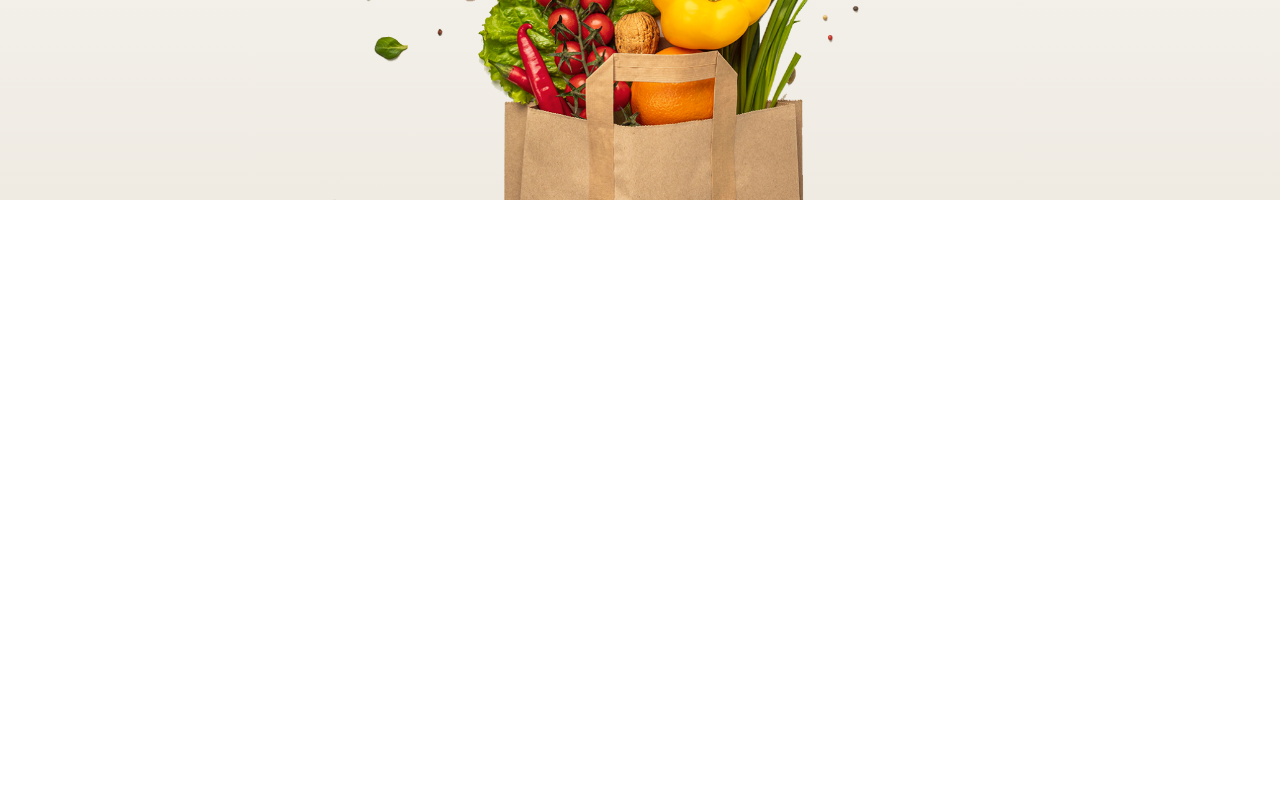
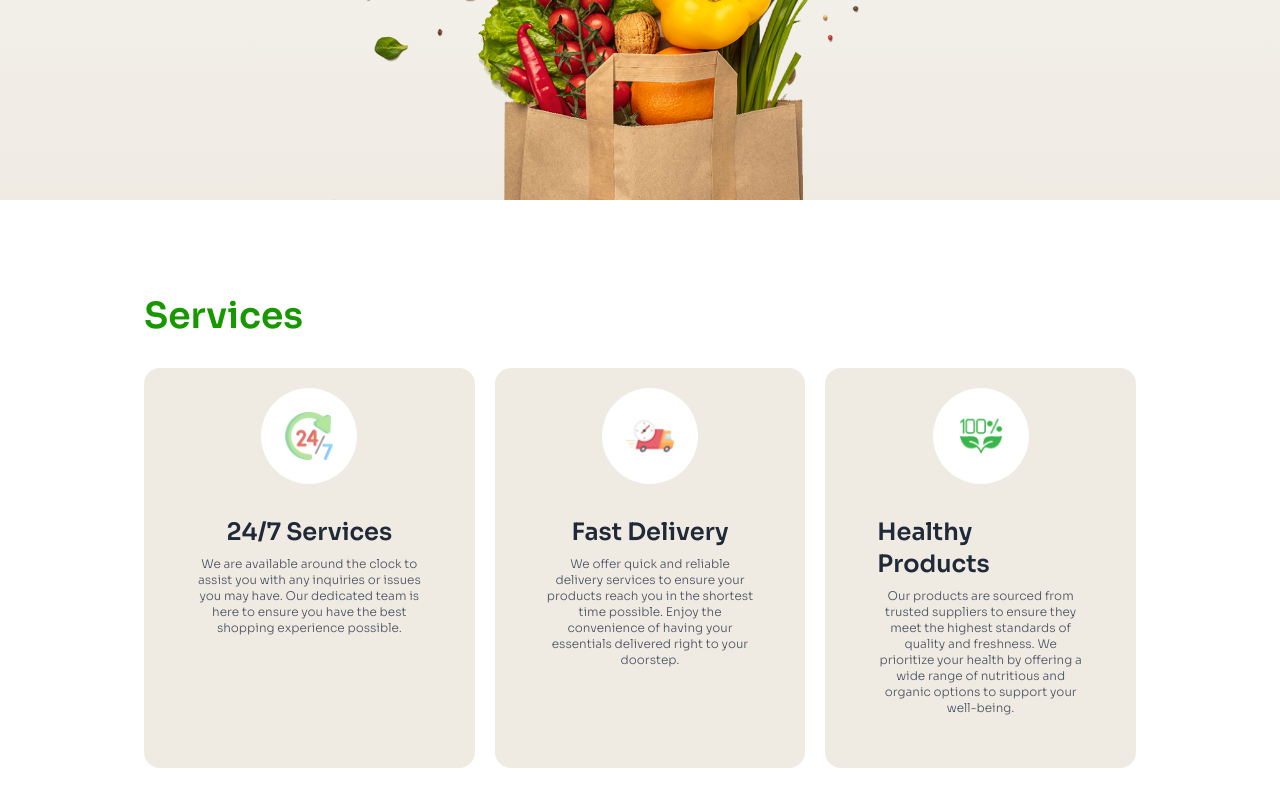
Before and after one commit to sohanrahat/third-assignment, a plain HTML site: page index.html in a window 1280 px wide. Shown: the part 727-1527 px from the top of the page. Before the commit the page ends 1023 px from the top, so only its background shows below. Drawn offline with nearby package versions, Linux system fonts and the light colour scheme.

Commit message:
done with services section

```diff
--- a/index.html
+++ b/index.html
@@ -97,6 +97,7 @@
 
     <!-- banner section -->
 
+
         <div class="my-24">
             <h1 class="font-semibold text-3xl lg:text-6xl text-center">Freshness <span class="text-accent">You Can</span><br> <span class="text-accent">Count On</span>, Prices You’ll Love!</h1>
             <p class="text-xs lg:text-xl text-center py-2 lg:py-5">Shop your daily essentials at unbeatable prices. From fresh produce to pantry<br class="hidden lg:block"> staples, we’ve got you covered every day!</p>
@@ -108,6 +109,54 @@
 
     <main>
 
+        <!-- Services section -->
+    <div class="mx-5 lg:mx-36">
+        <h4 class="text-accent text-left font-semibold text-2xl lg:text-4xl">Services</h4>
+    <!-- service parent  -->
+     <div class="grid grid-cols-1 lg:grid-cols-3 space-x-2 lg:space-x-5">
+         <!-- service 1 -->
+    <div class="py-5 px-5 my-8 card bg-secondary-gray items-center">
+
+        <div class="bg-white rounded-full w-24 h-24 flex items-center justify-center">
+        <img src="images/service.png" alt="Logo" class="w-12 h-12">
+        </div>
+
+    <div class="card-body items-center">
+    <h5 class="font-semibold text-2xl">24/7 Services </h5>
+    <p class="font-light text-xs text-center text-gray-600"> We are available around the clock to assist you with any inquiries or issues you may have. Our dedicated team is here to ensure you have the best shopping experience possible.</p>
+
+    </div>
+</div>
+<!-- service 2 -->
+<div class="py-5 px-5 my-8 card bg-secondary-gray items-center">
+
+    <div class="bg-white rounded-full w-24 h-24 flex items-center justify-center">
+    <img src="images/delivery.png" alt="Logo" class="w-12 h-12">
+    </div>
+
+<div class="card-body items-center">
+<h5 class="font-semibold text-2xl">Fast Delivery</h5>
+<p class="font-light text-xs text-center text-gray-600">We offer quick and reliable delivery services to ensure your products reach you in the shortest time possible. Enjoy the convenience of having your essentials delivered right to your doorstep.</p>
+</div>
+</div>
+<!-- service 3 -->
+<div class="py-5 px-5 my-8 card bg-secondary-gray items-center">
+
+    <div class="bg-white rounded-full w-24 h-24 flex items-center justify-center">
+    <img src="images/healthy.png" alt="Logo" class="w-12 h-12">
+    </div>
+
+<div class="card-body items-center">
+<h5 class="font-semibold text-2xl">Healthy Products </h5>
+<p class="font-light text-xs text-center text-gray-600">Our products are sourced from trusted suppliers to ensure they meet the highest standards of quality and freshness. We prioritize your health by offering a wide range of nutritious and organic options to support your well-being.</p>
+</div>
+</div>
+     </div>
+
+    </div>
+
+    <!-- popular products -->
+
     </main>
 
     <footer>
```
